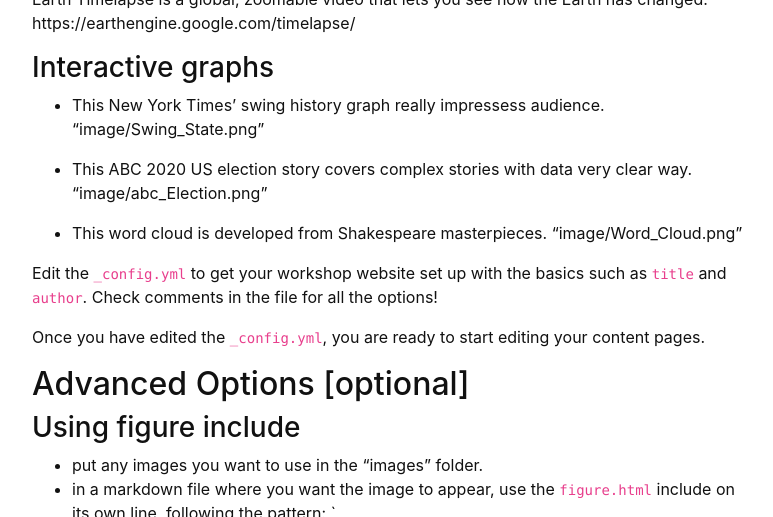
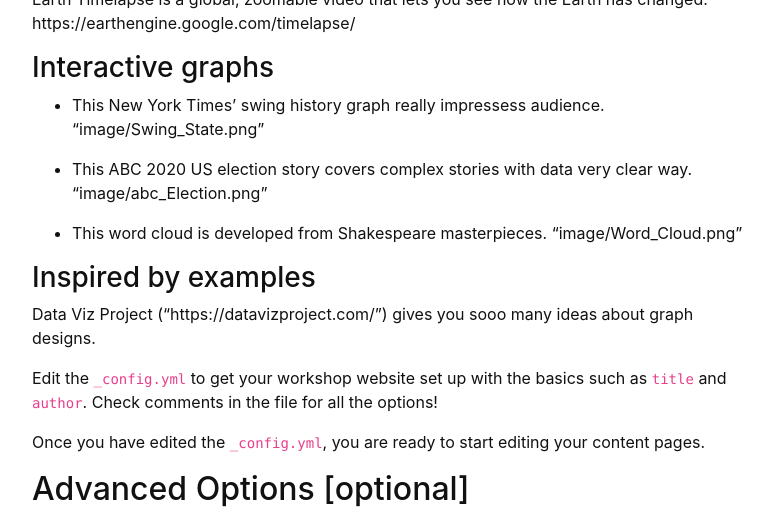
Before and after one commit to masamiy/DataStoryTelling, a Jekyll site: the page built from content/2-Visuals.md, in a window 1280 px wide and 900 px high, scrolled down 783 px, cut to the strip 0-517 px from the top of the window. Shown: the whole strip, without its empty margins (248-1021 px from the left). Built offline with Jekyll 4.4.1, drawn with Linux system fonts in a browser that asks for light colours.

Commit message:
Update 2-Visuals.md

```diff
--- a/content/2-Visuals.md
+++ b/content/2-Visuals.md
@@ -30,6 +30,11 @@ https://earthengine.google.com/timelapse/
 - This word cloud is developed from Shakespeare masterpieces.
 "image/Word_Cloud.png"
 
+### Inspired by examples
+Data Viz Project ("https://datavizproject.com/") gives you sooo many ideas about graph designs.
+
+
+
 
 Edit the `_config.yml` to get your workshop website set up with the basics such as `title` and `author`.
 Check comments in the file for all the options!
```
